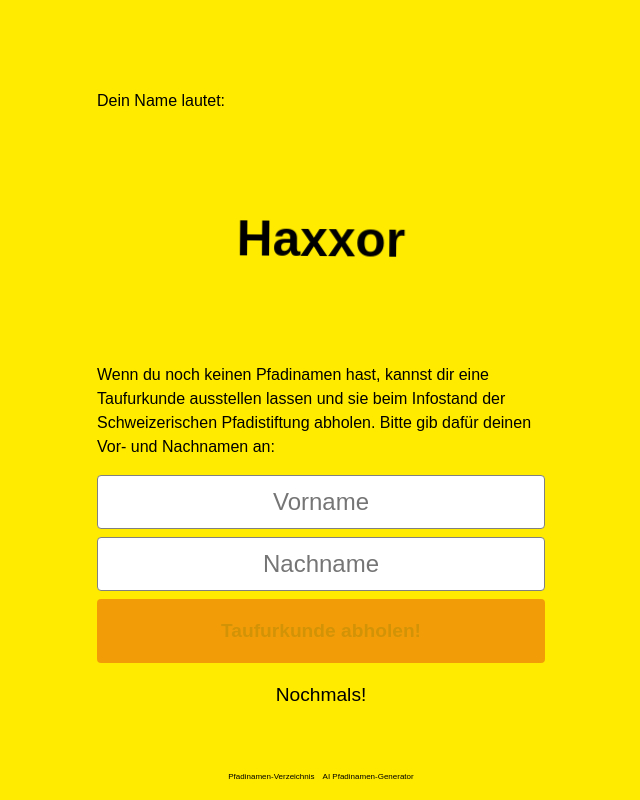
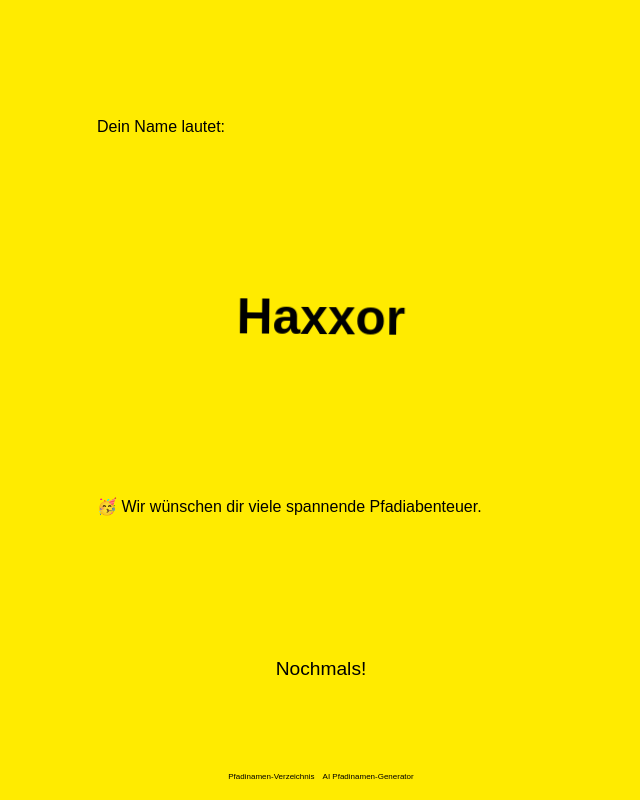
Before and after one commit to diegosteiner/pfadinamen-game, a Next.js app: page /result in a window 1280 px wide. Shown: the whole page, without its empty margins (319-959 px from the left). Built offline with nearby package versions, Linux system fonts and the light colour scheme.

Commit message:
fix: switch names

```diff
--- a/data.ts
+++ b/data.ts
@@ -174,8 +174,8 @@ export const names: { [key: string]: string } = {
   "26": "Fips",
   "25": "Pinguin",
   "24": "Ozelot",
-  "23": "Dolce",
-  "22": "Azimut",
+  "23": "Azimut",
+  "22": "Dolce",
   "21": "Sesam",
   "20": "Radisli",
   "19": "Kiwi",
--- a/pages/index.tsx
+++ b/pages/index.tsx
@@ -46,7 +46,7 @@ export default function Home() {
           Schoggibanane? Sie zeigt uns, ob du lieber Salziges oder Süsses isst. So finden wir
           gemeinsam den passenden Pfadinamen für dich heraus!
         </p>
-        <Link href="/questionnaire"><a css={buttonStyle} className="primary">Pfadiname finden!</a></Link>
+        <Link href="/questionnaire" css={buttonStyle} className="primary">Pfadiname finden!</Link>
       </main>
     </>
   )
--- a/pages/questionnaire.tsx
+++ b/pages/questionnaire.tsx
@@ -88,7 +88,7 @@ export default function Questionnaire() {
 			<nav css={navStyle}>
 				<button css={buttonStyle} className="transparent" onClick={prevQuestion}>‹ Zurück</button>
 				{(() => {
-					if (complete) return <Link href={`/result?r=${getResultFromAnswers(answers)}`}><a className="transparent" css={buttonStyle}>zur Auswertung ›</a></Link>
+					if (complete) return <Link href={`/result?r=${getResultFromAnswers(answers)}`} className="transparent" css={buttonStyle}>zur Auswertung ›</Link>
 
 					return <button css={buttonStyle} className="transparent" onClick={nextQuestion}>Weiter ›</button>
 				})()}
--- a/pages/result.tsx
+++ b/pages/result.tsx
@@ -101,16 +101,8 @@ export function Result() {
 			<main css={style}>
 				<p>Dein Name lautet:</p>
 				<h1>{name}</h1>
-				<form onSubmit={handleSubmit}>
-					{submitState == SubmitState.Invalid && <p>Wenn du noch keinen Pfadinamen hast, kannst dir eine Taufurkunde ausstellen lassen und sie beim Infostand der Schweizerischen Pfadistiftung abholen. Bitte gib dafür deinen Vor- und Nachnamen an:</p>}
-					{submitState == SubmitState.Submitted && <p>🥳 Du kannst deine Taufurkunde jetzt beim Infostand der Schweizerischen Pfadistiftung abholen.</p>}
-					{submitState != SubmitState.Submitted && <>
-						<input name="firstname" onChange={() => validate()} ref={firstnameRef} placeholder="Vorname" disabled={submitState == SubmitState.Submitting} />
-						<input name="last" onChange={() => validate()} ref={lastnameRef} placeholder="Nachname" disabled={submitState == SubmitState.Submitting} />
-						<button type='submit' css={buttonStyle} className="primary" disabled={submitState == SubmitState.Submitting || submitState == SubmitState.Invalid}>Taufurkunde abholen!</button>
-					</>}
-					<Link href="/"><a css={[buttonStyle, secondaryButtonStyle]} className="transparent">Nochmals!</a></Link>
-				</form>
+				<p>🥳 Wir wünschen dir viele spannende Pfadiabenteuer.</p>
+				<Link href="/" css={[buttonStyle, secondaryButtonStyle]} className="transparent">Nochmals!</Link>
 			</main>
 		</>
 	)
```
Also changed, not shown: package.json (+7 -7 lines), 1 other file (tests, documents, lock files or other folders).
